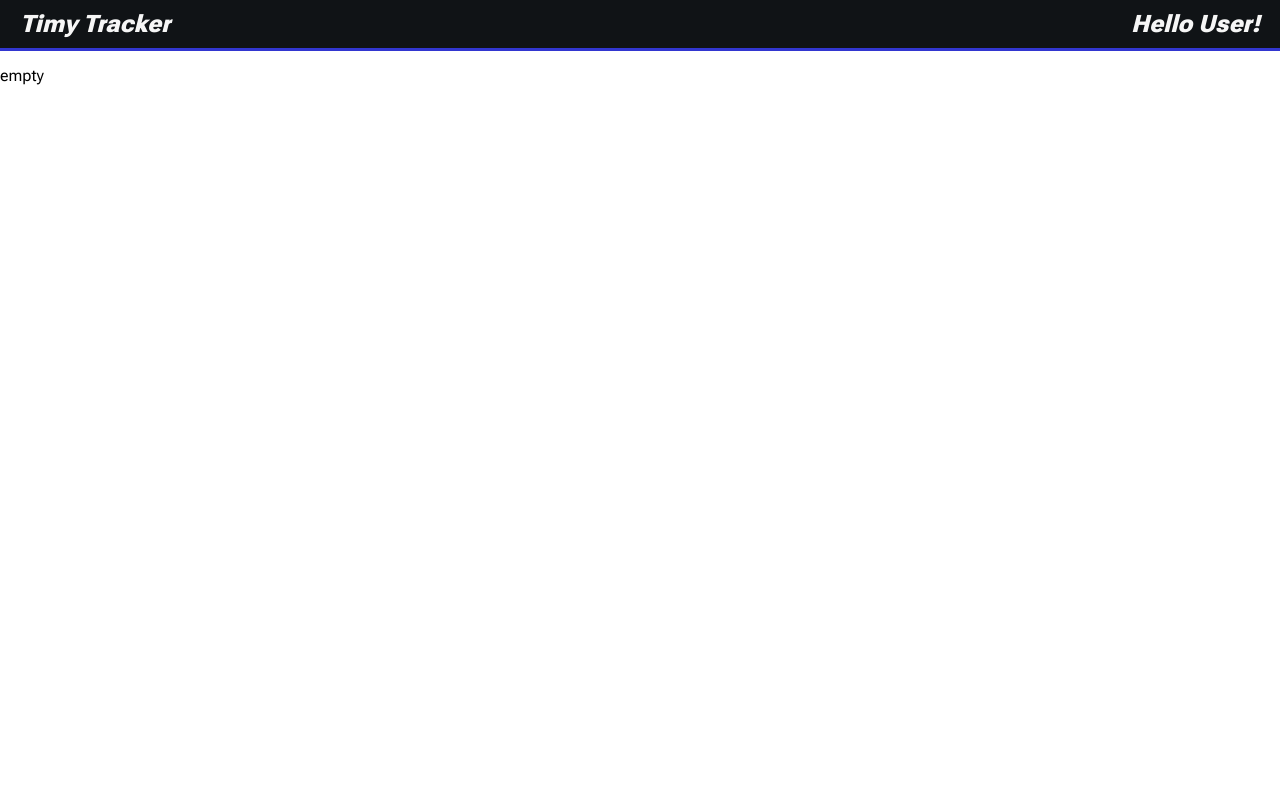
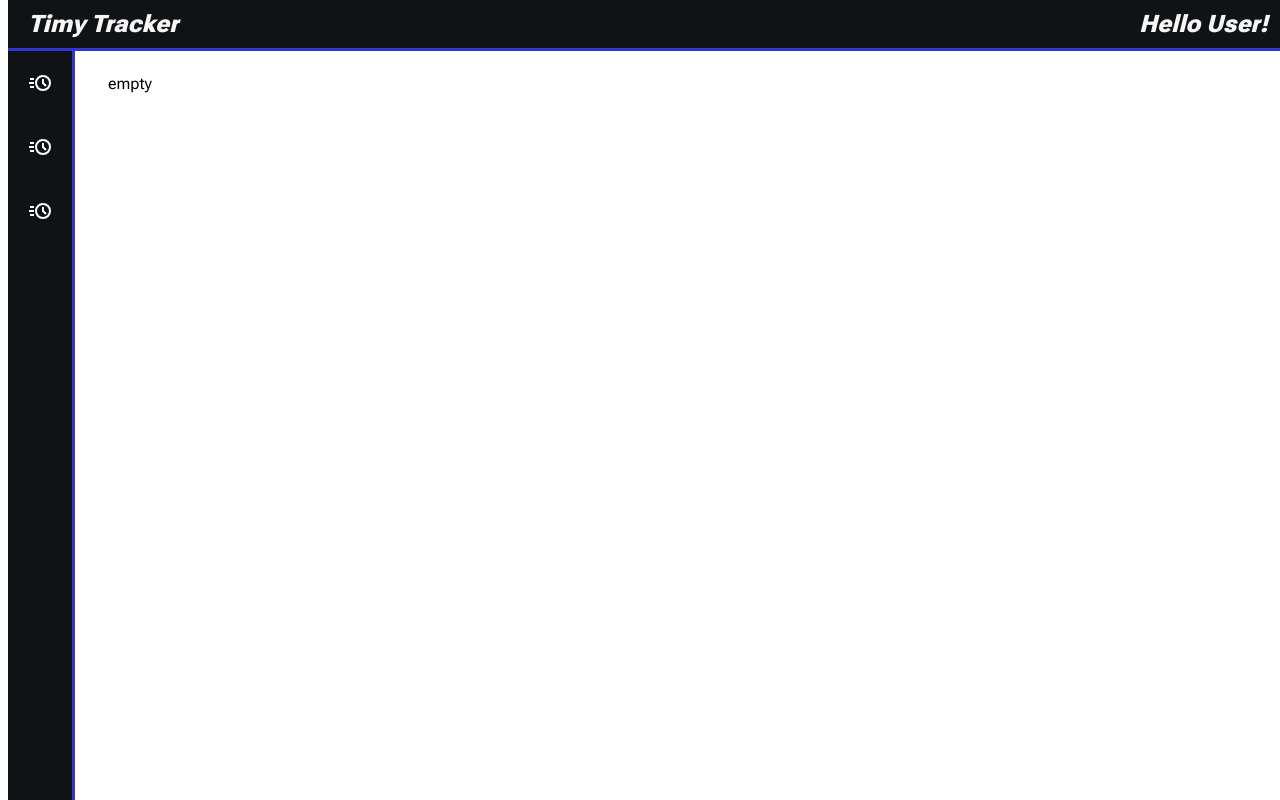
Before and after one commit to JuliaSchw/timy-tracker, a Next.js app: page / in a window 1280 px wide. Built offline with nearby package versions, Linux system fonts and the light colour scheme.

Commit message:
first styling side nav

```diff
--- a/components/Header/index.js
+++ b/components/Header/index.js
@@ -11,6 +11,7 @@ const StyledHeader = styled.header`
   justify-content: space-between;
   padding: 0 20px;
   border-bottom: solid 3px ${colors.primary[700]};
+  z-index: 10;
 `;
 
 export default function Header() {
--- /dev/null
+++ b/components/SideNav/index.js
@@ -0,0 +1,45 @@
+import React from "react";
+import styled from "styled-components";
+import colors from "@/styles/colors";
+import StyledLink from "../StyledLink";
+import IconAcute from "@/styles/icon-acute";
+
+const StyledNavigation = styled.ol`
+  background-color: ${colors.bg};
+  position: fixed;
+  height: 100%;
+  top: 0;
+  display: flex;
+  flex-direction: column;
+  width: fit-content;
+  padding-top: 35px;
+  padding-left: 0;
+  color: ${colors.typography[50]};
+  border-right: solid 3px ${colors.primary[700]};
+`;
+
+const StyledListElement = styled.li`
+  list-style: none;
+`;
+
+export default function SideNav() {
+  return (
+    <StyledNavigation>
+      <StyledListElement>
+        <StyledLink href={"/"}>
+          <IconAcute />
+        </StyledLink>
+      </StyledListElement>
+      <StyledListElement>
+        <StyledLink href={"/"}>
+          <IconAcute />
+        </StyledLink>
+      </StyledListElement>
+      <StyledListElement>
+        <StyledLink href={"/"}>
+          <IconAcute />
+        </StyledLink>
+      </StyledListElement>
+    </StyledNavigation>
+  );
+}
--- /dev/null
+++ b/components/StyledLink/index.js
@@ -0,0 +1,16 @@
+import styled from "styled-components";
+import colors from "@/styles/colors";
+import Link from "next/link";
+
+const StyledLink = styled(Link)`
+  display: flex;
+  justify-content: center;
+  align-items: center;
+  padding: 20px;
+  color: ${colors.typography[50]};
+  &:hover {
+    background-color: ${colors.primary[950]};
+  }
+`;
+
+export default StyledLink;
--- a/pages/_app.js
+++ b/pages/_app.js
@@ -1,5 +1,6 @@
 import GlobalStyle from "../styles";
 import Header from "@/components/Header";
+import SideNav from "@/components/SideNav";
 import Section from "@/styles/section";
 
 export default function App({ Component, pageProps }) {
@@ -9,7 +10,8 @@ export default function App({ Component, pageProps }) {
       <Header />
       <Section>
         <Component {...pageProps} />
-      </Section>
+      </Section>{" "}
+      <SideNav />
     </>
   );
 }
--- a/styles.js
+++ b/styles.js
@@ -12,7 +12,6 @@ export default createGlobalStyle`
   }
 
   body {
-    margin: 0;
     font-family: ${roboto.style.fontFamily};
   }
 
--- /dev/null
+++ b/styles/icon-acute.js
@@ -0,0 +1,15 @@
+export default function IconAcute() {
+  return (
+    <>
+      <svg
+        xmlns="http://www.w3.org/2000/svg"
+        height="24"
+        fill="white"
+        viewBox="0 -960 960 960"
+        width="24"
+      >
+        <path d="M600-160q-134 0-227-93t-93-227q0-133 93-226.5T600-800q133 0 226.5 93.5T920-480q0 134-93.5 227T600-160Zm0-80q100 0 170-70t70-170q0-100-70-170t-170-70q-100 0-170 70t-70 170q0 100 70 170t170 70Zm91-91 57-57-108-108v-144h-80v177l131 132ZM80-600v-80h160v80H80ZM40-440v-80h200v80H40Zm40 160v-80h160v80H80Zm520-200Z" />
+      </svg>
+    </>
+  );
+}
--- a/styles/section.js
+++ b/styles/section.js
@@ -3,6 +3,7 @@ import styled from "styled-components";
 const Section = styled.section`
   height: 100%;
   padding-top: 50px;
+  padding-left: 100px;
 `;
 
 export default Section;
```
Also changed, not shown: components/Icons/Acute/index.js (added, +15 -0 lines), public/icon-acute-400.svg (added).
